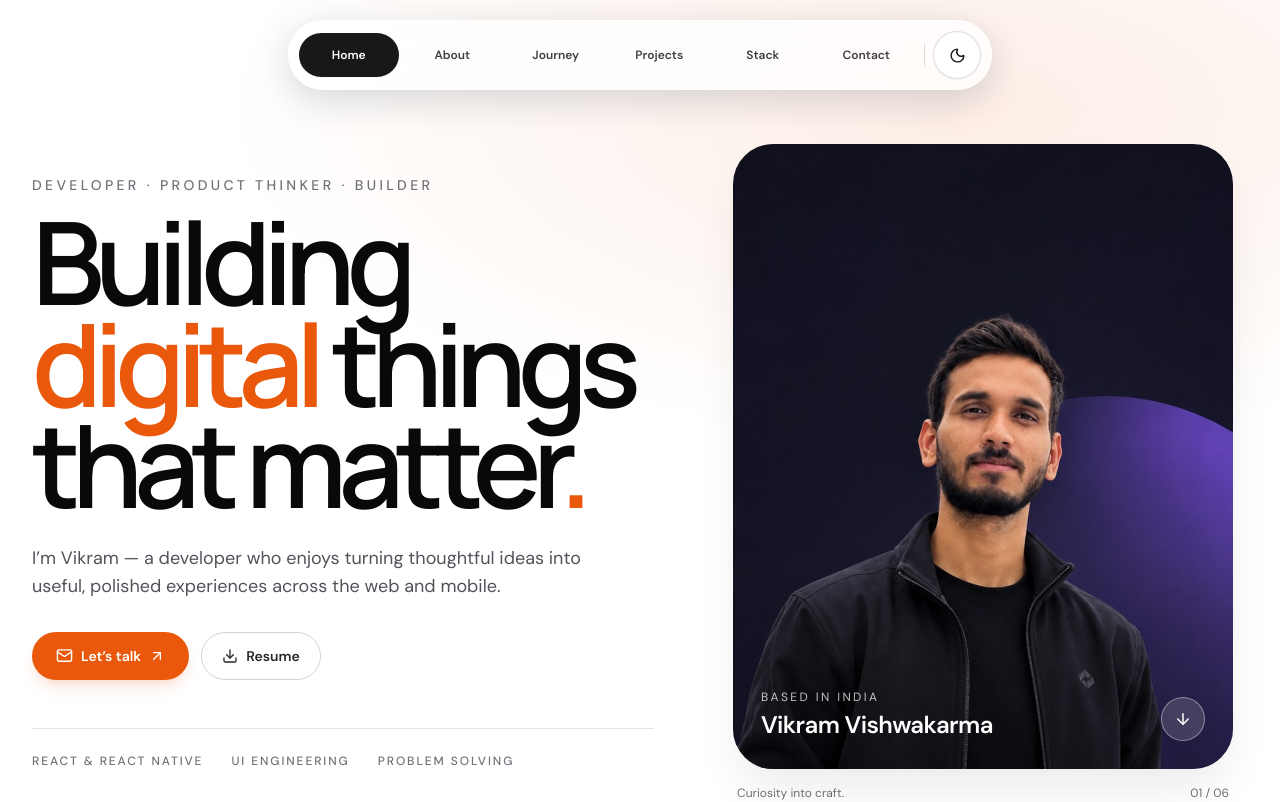
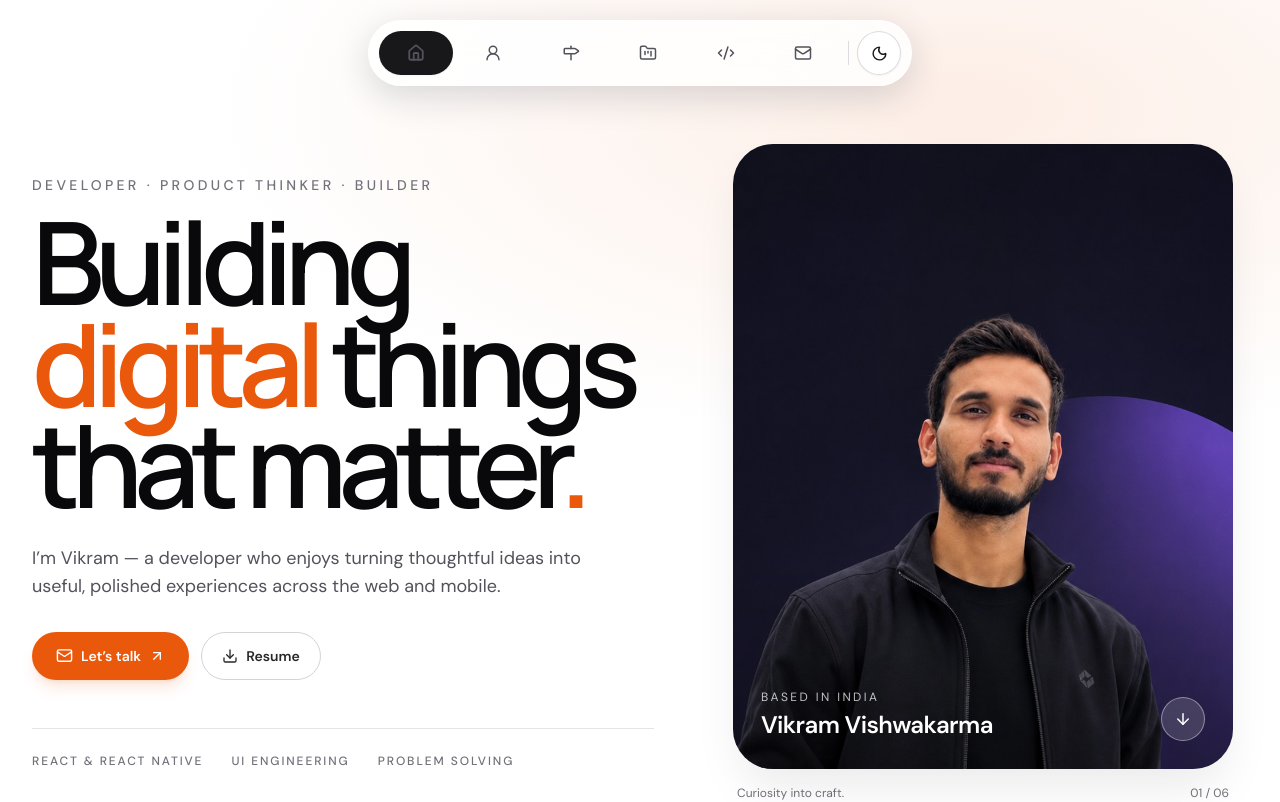
Before and after one commit to hustlewithvikram/vikram, a Next.js app: page / in a window 1280 px wide. Shown: the top 802 px of the page. Built offline with nearby package versions, Linux system fonts and the light colour scheme; what tailwind-clip-path would draw is missing.

Commit message:
Polish icon navigation and animated active indicator

```diff
--- a/app/components/ui/FloatNavBar.tsx
+++ b/app/components/ui/FloatNavBar.tsx
@@ -4,15 +4,24 @@ import { useEffect, useRef, useState } from "react";
 import { usePathname } from "next/navigation";
 import { useTheme } from "next-themes";
 import { motion } from "framer-motion";
-import { Moon, Sun } from "lucide-react";
+import {
+  Code2,
+  FolderKanban,
+  Home,
+  Mail,
+  Milestone,
+  Moon,
+  Sun,
+  UserRound,
+} from "lucide-react";
 
 const sections = [
-  { id: "home", label: "Home" },
-  { id: "about", label: "About" },
-  { id: "journey", label: "Journey" },
-  { id: "projects", label: "Projects" },
-  { id: "skills", label: "Stack" },
-  { id: "contact", label: "Contact" },
+  { id: "home", label: "Home", icon: Home },
+  { id: "about", label: "About", icon: UserRound },
+  { id: "journey", label: "Journey", icon: Milestone },
+  { id: "projects", label: "Projects", icon: FolderKanban },
+  { id: "skills", label: "Tech stack", icon: Code2 },
+  { id: "contact", label: "Contact", icon: Mail },
 ];
 
 export default function FloatNavBar() {
@@ -74,7 +83,10 @@ export default function FloatNavBar() {
     };
 
     window.addEventListener("scroll", onScroll, { passive: true });
-    return () => window.removeEventListener("scroll", onScroll);
+    return () => {
+      window.removeEventListener("scroll", onScroll);
+      if (navigationResetTimer.current) clearTimeout(navigationResetTimer.current);
+    };
   }, []);
 
   const isDark = resolvedTheme === "dark";
@@ -82,19 +94,19 @@ export default function FloatNavBar() {
   return (
     <motion.header
       initial={false}
-      animate={visible
-        ? { y: 0, scale: 1 }
-        : { y: 30, scale: 0.76 }}
+      animate={visible ? { y: 0, scale: 1 } : { y: 30, scale: 0.76 }}
       transition={{ type: "spring", stiffness: 340, damping: 30, mass: 0.8 }}
       style={{ transformOrigin: "center center" }}
       className="fixed inset-x-0 bottom-[max(0.75rem,env(safe-area-inset-bottom))] z-50 md:bottom-auto md:top-0 md:pt-5"
     >
       <nav
         aria-label="Main navigation"
-        className="mx-auto flex w-[85%] max-w-[44rem] items-center gap-1 rounded-full border border-white/75 bg-white/80 p-2 shadow-[0_10px_36px_rgba(15,23,42,0.16)] backdrop-blur-2xl backdrop-saturate-150 dark:border-white/15 dark:bg-zinc-950/75 dark:shadow-black/35 sm:gap-2 sm:p-2.5"
+        className="mx-auto flex w-[85%] max-w-[34rem] items-center gap-1 rounded-full border border-white/75 bg-white/85 p-2 shadow-[0_10px_36px_rgba(15,23,42,0.16)] backdrop-blur-2xl backdrop-saturate-150 dark:border-white/15 dark:bg-zinc-950/80 dark:shadow-black/35 sm:gap-2 sm:p-2.5"
       >
         <div className="flex min-w-0 flex-1 items-center gap-0.5 sm:gap-1">
-          {sections.map(({ id, label }) => (
+          {sections.map(({ id, label, icon: Icon }) => {
+            const selected = active === id;
+            return (
               <a
                 key={id}
                 href={`#${id}`}
@@ -107,26 +119,42 @@ export default function FloatNavBar() {
                     previousScrollY.current = window.scrollY;
                   }, 1100);
                 }}
-              aria-current={active === id ? "location" : undefined}
-              className={`flex min-w-0 flex-1 items-center justify-center whitespace-nowrap rounded-full px-0.5 py-4 text-[9px] font-semibold leading-none transition-colors duration-200 min-[380px]:px-1 min-[380px]:text-[10px] sm:px-3 sm:py-3.5 sm:text-xs ${active === id
-                ? "bg-zinc-900 text-white shadow-sm dark:bg-white dark:text-zinc-950"
-                : "text-zinc-700 hover:bg-white/80 hover:text-zinc-950 dark:text-zinc-300 dark:hover:bg-white/10 dark:hover:text-white"
-              }`}
+                aria-label={label}
+                aria-current={selected ? "location" : undefined}
+                title={label}
+                className={`relative grid h-10 min-w-0 flex-1 place-items-center rounded-full text-zinc-600 transition-colors duration-200 hover:text-zinc-950 focus-visible:outline-none focus-visible:ring-2 focus-visible:ring-orange-500 dark:text-zinc-300 dark:hover:text-white sm:h-11 ${selected ? "text-white dark:text-zinc-950" : ""}`}
               >
-              {label}
+                {selected && (
+                  <motion.span
+                    layoutId="active-navigation-pill"
+                    className="absolute inset-0 rounded-full bg-zinc-900 shadow-sm dark:bg-white"
+                    transition={{ type: "spring", stiffness: 420, damping: 34, mass: 0.8 }}
+                  />
+                )}
+                <Icon className="relative z-10" size={18} strokeWidth={selected ? 2.4 : 2} />
               </a>
-          ))}
+            );
+          })}
         </div>
         <span className="h-6 w-px shrink-0 bg-zinc-300/80 dark:bg-white/20" />
-        <button
+        <motion.button
           type="button"
+          whileTap={{ scale: 0.9, rotate: 12 }}
+          transition={{ type: "spring", stiffness: 420, damping: 24 }}
           onClick={() => setTheme(isDark ? "light" : "dark")}
           aria-label={mounted ? `Switch to ${isDark ? "light" : "dark"} mode` : "Toggle color theme"}
           title={mounted ? `Switch to ${isDark ? "light" : "dark"} mode` : "Toggle color theme"}
-          className="grid h-11 w-11 shrink-0 place-items-center rounded-full border border-zinc-300/80 bg-white/90 text-zinc-900 shadow-sm transition duration-200 hover:bg-white focus-visible:outline-none focus-visible:ring-2 focus-visible:ring-orange-500 dark:border-white/15 dark:bg-white/10 dark:text-amber-200 dark:hover:bg-white/20 sm:h-12 sm:w-12"
+          className="grid h-10 w-10 shrink-0 place-items-center rounded-full border border-zinc-300/80 bg-white/90 text-zinc-900 shadow-sm transition-colors duration-300 hover:bg-white focus-visible:outline-none focus-visible:ring-2 focus-visible:ring-orange-500 dark:border-white/15 dark:bg-white/10 dark:text-amber-200 dark:hover:bg-white/20 sm:h-11 sm:w-11"
         >
-          {mounted ? (isDark ? <Sun size={17} strokeWidth={2} /> : <Moon size={17} strokeWidth={2} />) : <span className="h-4 w-4 rounded-full border-2 border-current opacity-70" />}
-        </button>
+          <motion.span
+            key={mounted ? (isDark ? "sun" : "moon") : "loading"}
+            initial={{ opacity: 0, rotate: -45, scale: 0.7 }}
+            animate={{ opacity: 1, rotate: 0, scale: 1 }}
+            transition={{ duration: 0.28, ease: [0.22, 1, 0.36, 1] }}
+          >
+            {mounted ? (isDark ? <Sun size={17} strokeWidth={2} /> : <Moon size={17} strokeWidth={2} />) : <span className="block h-4 w-4 rounded-full border-2 border-current opacity-70" />}
+          </motion.span>
+        </motion.button>
       </nav>
     </motion.header>
   );
```
Lines whose indentation alone changed are shown as unchanged.
